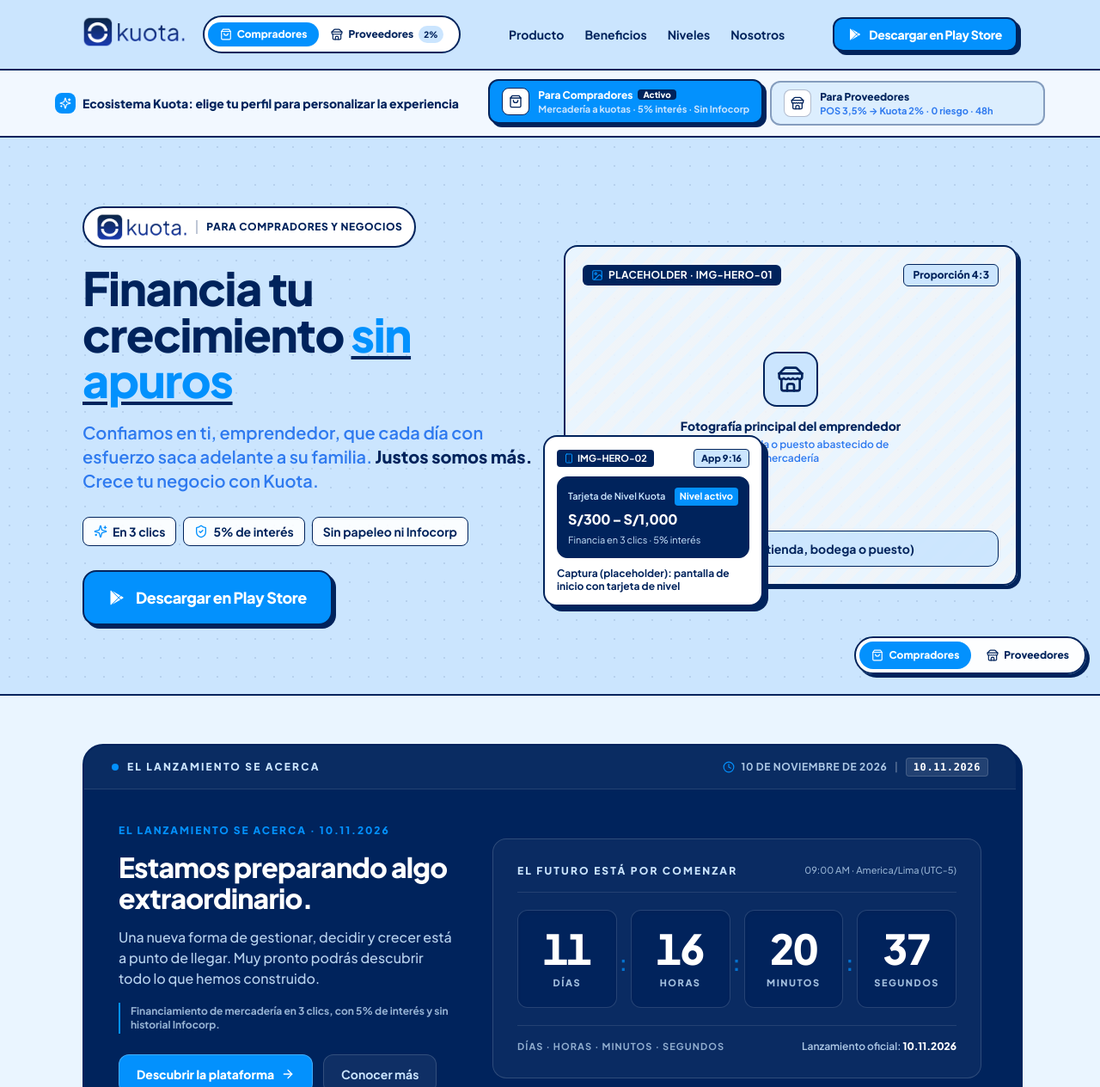
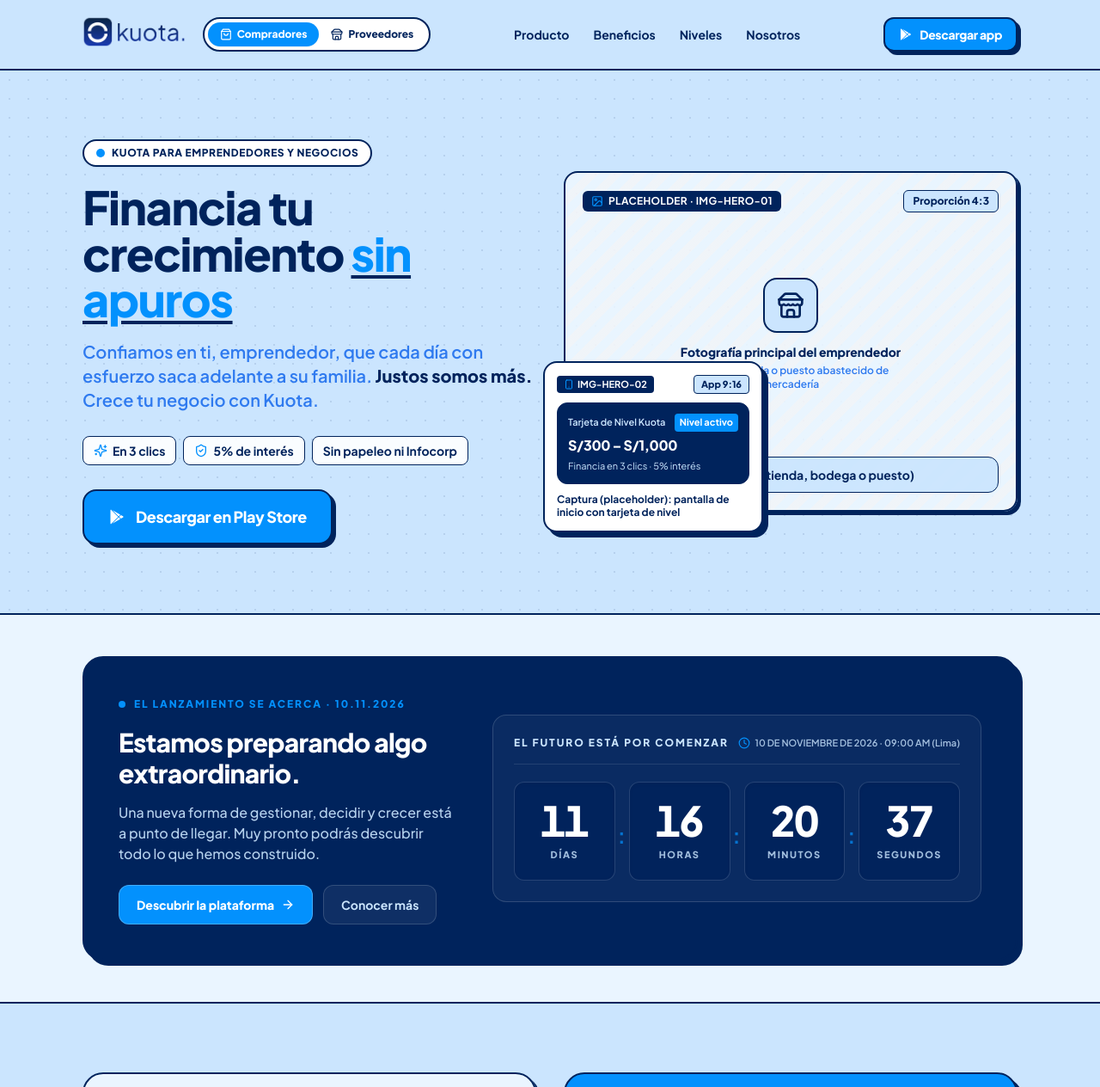
Before and after one commit to Juzakito/kuota-app, a React (Vite) app in the folder landing/: page / in a window 1280 px wide. Shown: the top 1264 px of the page at 86% size. Built offline with nearby package versions, Linux system fonts and the light colour scheme.

Commit message:
refactor(landing): eliminate duplicate mode switchers, duplicate hero logo, and redundant countdown labels

```diff
--- a/landing/src/App.tsx
+++ b/landing/src/App.tsx
@@ -1,10 +1,6 @@
 import React, { useEffect, useRef, useState } from 'react';
 import { UnifiedNavbar, AudienceMode } from './components/UnifiedNavbar';
-import {
-  EcosystemRibbon,
-  CrossAudienceBanner,
-  FloatingAudienceSwitch,
-} from './components/EcosystemBanner';
+import { CrossAudienceBanner } from './components/EcosystemBanner';
 import { LaunchCountdownSection } from './components/LaunchCountdownSection';
 
 // Secciones Compradores (B2C / Emprendedores)
@@ -105,13 +101,10 @@
       id="inicio"
       className="min-h-screen flex flex-col bg-kuota-palesky text-kuota-crayola font-sans"
     >
-      {/* 1. Navbar unificada con selector de perfil Compradores / Proveedores */}
+      {/* 1. Navbar unificada con selector único de perfil Compradores / Proveedores */}
       <UnifiedNavbar mode={mode} onModeChange={handleModeChange} />
 
-      {/* 2. Cinta interactiva del Ecosistema Kuota 360° */}
-      <EcosystemRibbon mode={mode} onModeChange={handleModeChange} />
-
-      {/* 3. Contenido principal según el perfil activo */}
+      {/* 2. Contenido principal según el perfil activo */}
       <main key={mode} className="flex-1 animate-fadeIn">
         {mode === 'compradores' ? (
           <>
@@ -142,9 +135,6 @@
           </>
         )}
       </main>
-
-      {/* 4. Selector flotante rápido en esquina inferior derecha */}
-      <FloatingAudienceSwitch mode={mode} onModeChange={handleModeChange} />
     </div>
   );
 };
--- a/landing/src/components/HeroSection.tsx
+++ b/landing/src/components/HeroSection.tsx
@@ -1,6 +1,5 @@
 import React from 'react';
 import { ShieldCheck, Sparkles, Store, Smartphone } from 'lucide-react';
-import { KuotaLogo } from './KuotaLogo';
 import { PlayStoreButton } from './PlayStoreButton';
 import { ImagePlaceholder } from './ImagePlaceholder';
 
@@ -25,11 +24,10 @@
         <div className="grid grid-cols-1 lg:grid-cols-12 gap-10 lg:gap-8 items-center">
           {/* Columna de Copy y CTA */}
           <div className="lg:col-span-6 flex flex-col items-start text-left">
-            <div className="inline-flex items-center gap-2.5 px-3.5 py-1.5 rounded-full bg-white border-2 border-kuota-deepnavy shadow-sm mb-5">
-              <KuotaLogo size="sm" />
-              <span className="h-4 w-[2px] bg-kuota-deepnavy/25" aria-hidden="true" />
+            <div className="inline-flex items-center gap-2 px-3.5 py-1.5 rounded-full bg-white border-2 border-kuota-deepnavy shadow-sm mb-5">
+              <span className="w-2.5 h-2.5 rounded-full bg-kuota-dodger" aria-hidden="true" />
               <span className="text-xs font-extrabold text-kuota-deepnavy uppercase tracking-wider">
-                Para compradores y negocios
+                Kuota para Emprendedores y Negocios
               </span>
             </div>
 
--- a/landing/src/components/LaunchCountdownSection.tsx
+++ b/landing/src/components/LaunchCountdownSection.tsx
@@ -13,10 +13,6 @@
   mode?: AudienceMode;
 }
 
-/**
- * Permite simular estados específicos mediante `?countdown_sim=near_zero|launch_day|live`
- * para validación técnica sin alterar la fecha oficial de producción (`10.11.2026`).
- */
 function resolveEffectiveTargetIso(): {
   targetIso: string;
   launchDayEndIso: string;
@@ -32,21 +28,18 @@
   const sim = params.get('countdown_sim');
 
   if (sim === 'near_zero') {
-    // Simula que faltan 5 segundos para el lanzamiento
     const target = new Date(Date.now() + 5000).toISOString();
     const end = new Date(Date.now() + 3600 * 1000).toISOString();
     return { targetIso: target, launchDayEndIso: end };
   }
 
   if (sim === 'launch_day') {
-    // Simula el día exacto del lanzamiento (contador en 00:00:00:00)
     const target = new Date(Date.now() - 1000).toISOString();
     const end = new Date(Date.now() + 3600 * 1000).toISOString();
     return { targetIso: target, launchDayEndIso: end };
   }
 
   if (sim === 'live') {
-    // Simula fecha posterior al día del lanzamiento ("YA ESTAMOS EN VIVO")
     const target = new Date(Date.now() - 86400 * 2000).toISOString();
     const end = new Date(Date.now() - 86400 * 1000).toISOString();
     return { targetIso: target, launchDayEndIso: end };
@@ -93,7 +86,6 @@
 
   const isSupplier = mode === 'proveedores';
 
-  // Rutas y anclas reales existentes en el proyecto
   const primaryHref =
     snapshot.phase === 'live'
       ? isSupplier
@@ -133,45 +125,26 @@
     <section
       id="lanzamiento-oficial"
       aria-labelledby="launch-countdown-heading"
-      className="w-full py-10 sm:py-14 border-b-2 border-kuota-deepnavy bg-white/60"
+      className="w-full py-10 sm:py-12 border-b-2 border-kuota-deepnavy bg-white/60"
     >
       <div className="max-w-6xl mx-auto px-4 sm:px-6 lg:px-8">
-        <div className="rounded-3xl bg-kuota-deepnavy text-white border-2 border-kuota-deepnavy shadow-navy-hard-lg overflow-hidden">
-          {/* Barra técnica superior */}
-          <div className="px-5 sm:px-8 py-3.5 bg-white/[0.04] border-b border-white/10 flex flex-wrap items-center justify-between gap-3">
+        <div className="rounded-3xl bg-kuota-deepnavy text-white border-2 border-kuota-deepnavy shadow-navy-hard-lg p-6 sm:p-8 lg:p-10">
+          <div className="grid grid-cols-1 lg:grid-cols-12 gap-8 lg:gap-10 items-center">
+            {/* Columna izquierda: Jerarquía editorial y CTAs */}
+            <div className="lg:col-span-5 space-y-4 text-left">
               <div className="inline-flex items-center gap-2.5">
                 <span className="relative flex h-2 w-2">
                   <span className="animate-ping absolute inline-flex h-full w-full rounded-full bg-kuota-dodger opacity-75" />
                   <span className="relative inline-flex rounded-full h-2 w-2 bg-kuota-dodger" />
                 </span>
-              <span className="text-[11px] sm:text-xs font-extrabold tracking-[0.18em] uppercase text-kuota-palesky">
-                {snapshot.phase === 'upcoming' && LAUNCH_CONFIG.copy.eyebrow}
-                {snapshot.phase === 'launch_day' && LAUNCH_CONFIG.copy.launchDayStatus}
-                {snapshot.phase === 'live' && LAUNCH_CONFIG.copy.postLaunchStatus}
+                <span className="text-xs font-extrabold tracking-[0.16em] uppercase text-kuota-dodger">
+                  {LAUNCH_CONFIG.copy.eyebrow} · {LAUNCH_CONFIG.dateCode}
                 </span>
               </div>
 
-            <div className="inline-flex items-center gap-2 text-[11px] sm:text-xs font-bold tracking-wider uppercase text-kuota-palesky/85">
-              <Clock className="w-3.5 h-3.5 text-kuota-dodger shrink-0" aria-hidden="true" />
-              <span>{LAUNCH_CONFIG.dateDisplayLong}</span>
-              <span className="text-white/30">|</span>
-              <span className="font-mono font-extrabold text-white bg-white/10 px-2 py-0.5 rounded border border-white/15">
-                {LAUNCH_CONFIG.dateCode}
-              </span>
-            </div>
-          </div>
-
-          {/* Cuerpo principal */}
-          <div className="p-6 sm:p-8 lg:p-10 grid grid-cols-1 lg:grid-cols-12 gap-8 lg:gap-10 items-center">
-            {/* Columna izquierda: Jerarquía editorial y CTAs */}
-            <div className="lg:col-span-5 space-y-4 text-left">
-              <p className="text-xs font-extrabold tracking-[0.16em] uppercase text-kuota-dodger">
-                {LAUNCH_CONFIG.copy.eyebrow} · {LAUNCH_CONFIG.dateCode}
-              </p>
-
               <h2
                 id="launch-countdown-heading"
-                className="text-2xl sm:text-3xl lg:text-[32px] font-extrabold tracking-tight text-white leading-[1.15]"
+                className="text-2xl sm:text-3xl font-extrabold tracking-tight text-white leading-[1.15]"
               >
                 {LAUNCH_CONFIG.copy.title}
               </h2>
@@ -180,13 +153,6 @@
                 {LAUNCH_CONFIG.copy.description}
               </p>
 
-              <p className="text-xs font-bold text-kuota-palesky/75 border-l-2 border-kuota-dodger pl-3 py-0.5">
-                {isSupplier
-                  ? 'Pagos con tarjeta al 2% de comisión y ventas en kuotas con 0 riesgo de impago.'
-                  : 'Financiamiento de mercadería en 3 clics, con 5% de interés y sin historial Infocorp.'}
-              </p>
-
-              {/* CTAs */}
               <div className="pt-2 flex flex-col sm:flex-row items-stretch sm:items-center gap-3">
                 <a
                   href={primaryHref}
@@ -215,22 +181,20 @@
 
             {/* Columna derecha: Consola de cuenta regresiva en tiempo real */}
             <div className="lg:col-span-7">
-              <div className="rounded-2xl bg-white/[0.04] border border-white/15 p-5 sm:p-7">
-                {/* Cabecera del reloj */}
+              <div className="rounded-2xl bg-white/[0.04] border border-white/15 p-5 sm:p-6">
                 <div className="flex flex-wrap items-center justify-between gap-2 pb-4 mb-5 border-b border-white/10">
-                  <span className="text-[11px] sm:text-xs font-extrabold tracking-[0.18em] uppercase text-kuota-palesky">
+                  <span className="text-[11px] sm:text-xs font-extrabold tracking-[0.16em] uppercase text-kuota-palesky">
                     {snapshot.phase === 'upcoming' && LAUNCH_CONFIG.copy.counterHeader}
                     {snapshot.phase === 'launch_day' && LAUNCH_CONFIG.copy.launchDayStatus}
                     {snapshot.phase === 'live' && LAUNCH_CONFIG.copy.postLaunchStatus}
                   </span>
-                  <span className="text-[11px] font-medium text-kuota-palesky/70">
-                    {LAUNCH_CONFIG.timeDisplayLima}
+                  <span className="inline-flex items-center gap-1.5 text-[11px] font-semibold text-kuota-palesky/80">
+                    <Clock className="w-3.5 h-3.5 text-kuota-dodger shrink-0" aria-hidden="true" />
+                    <span>{LAUNCH_CONFIG.dateDisplayLong} · 09:00 AM (Lima)</span>
                   </span>
                 </div>
 
-                {/* ESTADO 1 y ESTADO 2: Matriz de 4 unidades de tiempo */}
                 {snapshot.phase !== 'live' ? (
-                  <>
                   <div
                     role="timer"
                     aria-live="polite"
@@ -240,7 +204,7 @@
                   >
                     {timeUnits.map((unit, index) => (
                       <div key={unit.key} className="relative flex items-center">
-                          <div className="w-full rounded-xl bg-kuota-deepnavy/90 border border-white/15 px-2 py-3.5 sm:px-4 sm:py-5 text-center shadow-inner">
+                        <div className="w-full rounded-xl bg-kuota-deepnavy/90 border border-white/15 px-2 py-4 sm:px-4 sm:py-5 text-center shadow-inner">
                           <div className="overflow-hidden">
                             <span
                               key={`${unit.key}-${unit.value}`}
@@ -254,7 +218,6 @@
                           </span>
                         </div>
 
-                          {/* Separador sutil entre unidades */}
                         {index < timeUnits.length - 1 && (
                           <span
                             aria-hidden="true"
@@ -266,40 +229,13 @@
                       </div>
                     ))}
                   </div>
-
-                    {/* Pie de consola con leyenda o mensaje de Día de Lanzamiento */}
-                    <div className="mt-5 pt-4 border-t border-white/10 flex flex-col sm:flex-row sm:items-center sm:justify-between gap-2 text-xs">
-                      <span className="font-bold tracking-widest uppercase text-kuota-palesky/70 text-[10px] sm:text-[11px]">
-                        DÍAS · HORAS · MINUTOS · SEGUNDOS
-                      </span>
-
-                      {snapshot.phase === 'launch_day' ? (
-                        <span className="inline-flex items-center gap-2 px-3 py-1 rounded-md bg-kuota-dodger text-white font-extrabold text-xs tracking-wide uppercase">
-                          {LAUNCH_CONFIG.copy.launchDayStatus}
-                        </span>
                 ) : (
-                        <span className="font-semibold text-kuota-palesky/85">
-                          Lanzamiento oficial:{' '}
-                          <strong className="text-white font-extrabold">
-                            {LAUNCH_CONFIG.dateCode}
-                          </strong>
-                        </span>
-                      )}
-                    </div>
-                  </>
-                ) : (
-                  /* ESTADO 3 — DESPUÉS DEL LANZAMIENTO ("YA ESTAMOS EN VIVO") */
-                  <div className="py-6 sm:py-8 px-4 rounded-xl bg-kuota-deepnavy/90 border border-kuota-dodger/40 text-center space-y-3">
+                  <div className="py-6 px-4 rounded-xl bg-kuota-deepnavy/90 border border-kuota-dodger/40 text-center space-y-2.5">
                     <span className="inline-block px-3 py-1 rounded-md bg-kuota-dodger/20 border border-kuota-dodger text-kuota-dodger text-xs font-extrabold tracking-[0.18em] uppercase">
                       {LAUNCH_CONFIG.copy.postLaunchStatus}
                     </span>
                     <p className="text-lg sm:text-xl font-extrabold text-white">
                       La plataforma Kuota ya se encuentra disponible en todo el Perú.
-                    </p>
-                    <p className="text-xs sm:text-sm text-kuota-palesky/85 max-w-md mx-auto">
-                      {isSupplier
-                        ? 'Agenda tu activación comercial para cobrar con 2% de comisión y habilitar aKuotas! en tu negocio.'
-                        : 'Descarga la aplicación oficial en Google Play Store y solicita tu línea de capital en 3 clics.'}
                     </p>
                   </div>
                 )}
--- a/landing/src/components/UnifiedNavbar.tsx
+++ b/landing/src/components/UnifiedNavbar.tsx
@@ -41,7 +41,7 @@
   return (
     <header className="sticky top-0 z-50 w-full bg-kuota-palesky/90 backdrop-blur-md border-b-2 border-kuota-deepnavy">
       <div className="max-w-6xl mx-auto px-4 sm:px-6 lg:px-8 h-16 sm:h-20 flex items-center justify-between gap-3">
-        {/* Logo oficial Kuota + Selector de Perfil */}
+        {/* Izquierda: Logo oficial Kuota + Selector único de Perfil */}
         <div className="flex items-center gap-3 sm:gap-5">
           <a
             href="#inicio"
@@ -51,24 +51,24 @@
             <KuotaLogo size="md" />
           </a>
 
-          {/* Pill Switcher Compradores / Proveedores (Desktop & Tablet) */}
+          {/* Pill Switcher único Compradores / Proveedores */}
           <div
             role="tablist"
             aria-label="Seleccionar perfil de usuario"
-            className="hidden sm:inline-flex items-center p-1 rounded-full bg-white border-2 border-kuota-deepnavy shadow-sm"
+            className="inline-flex items-center p-1 rounded-full bg-white border-2 border-kuota-deepnavy shadow-sm"
           >
             <button
               type="button"
               role="tab"
               aria-selected={mode === 'compradores'}
               onClick={() => onModeChange('compradores', 'navbar_pill')}
-              className={`inline-flex items-center gap-1.5 px-3.5 py-1.5 rounded-full text-xs font-extrabold transition-all ${
+              className={`inline-flex items-center gap-1.5 px-2.5 sm:px-3.5 py-1.5 rounded-full text-[11px] sm:text-xs font-extrabold transition-all ${
                 mode === 'compradores'
                   ? 'bg-kuota-dodger text-white shadow-sm'
                   : 'text-kuota-deepnavy hover:bg-kuota-palesky/60'
               }`}
             >
-              <ShoppingBag className="w-3.5 h-3.5" aria-hidden="true" />
+              <ShoppingBag className="w-3.5 h-3.5 shrink-0" aria-hidden="true" />
               <span>Compradores</span>
             </button>
             <button
@@ -76,31 +76,22 @@
               role="tab"
               aria-selected={mode === 'proveedores'}
               onClick={() => onModeChange('proveedores', 'navbar_pill')}
-              className={`inline-flex items-center gap-1.5 px-3.5 py-1.5 rounded-full text-xs font-extrabold transition-all ${
+              className={`inline-flex items-center gap-1.5 px-2.5 sm:px-3.5 py-1.5 rounded-full text-[11px] sm:text-xs font-extrabold transition-all ${
                 mode === 'proveedores'
                   ? 'bg-kuota-deepnavy text-white shadow-sm'
                   : 'text-kuota-deepnavy hover:bg-kuota-palesky/60'
               }`}
             >
-              <Store className="w-3.5 h-3.5" aria-hidden="true" />
+              <Store className="w-3.5 h-3.5 shrink-0" aria-hidden="true" />
               <span>Proveedores</span>
-              <span
-                className={`text-[10px] px-1.5 py-0.5 rounded-full font-extrabold ${
-                  mode === 'proveedores'
-                    ? 'bg-kuota-dodger text-white'
-                    : 'bg-kuota-palesky text-kuota-deepnavy'
-                }`}
-              >
-                2%
-              </span>
             </button>
           </div>
         </div>
 
-        {/* Navegación Desktop */}
+        {/* Centro: Navegación Desktop */}
         <nav
           aria-label="Navegación principal"
-          className="hidden lg:flex items-center gap-6"
+          className="hidden md:flex items-center gap-5 lg:gap-7"
         >
           {navLinks.map((link) => (
             <a
@@ -114,48 +105,32 @@
           ))}
         </nav>
 
-        {/* CTA contextual Desktop + Switcher compacto móvil */}
+        {/* Derecha: CTA contextual en Desktop o botón hamburguesa en Móvil */}
         <div className="flex items-center gap-2">
           <div className="hidden md:block">
             {mode === 'compradores' ? (
-              <PlayStoreButton section="navbar" size="sm" />
+              <PlayStoreButton
+                section="navbar"
+                label="Descargar app"
+                size="sm"
+              />
             ) : (
-              <ScheduleCallButton section="navbar" size="sm" />
+              <ScheduleCallButton
+                section="navbar"
+                label="Agenda una call"
+                size="sm"
+              />
             )}
           </div>
 
-          {/* Botón rápido de cambio de modo en móvil */}
-          <button
-            type="button"
-            onClick={() =>
-              onModeChange(
-                mode === 'compradores' ? 'proveedores' : 'compradores',
-                'mobile_header_chip'
-              )
-            }
-            className="sm:hidden inline-flex items-center gap-1 px-2.5 py-1.5 rounded-full bg-white border-2 border-kuota-deepnavy text-[11px] font-extrabold text-kuota-deepnavy shadow-sm"
-          >
-            {mode === 'compradores' ? (
-              <>
-                <Store className="w-3.5 h-3.5 text-kuota-dodger" aria-hidden="true" />
-                <span>Soy Proveedor</span>
-              </>
-            ) : (
-              <>
-                <ShoppingBag className="w-3.5 h-3.5 text-kuota-dodger" aria-hidden="true" />
-                <span>Soy Comprador</span>
-              </>
-            )}
-          </button>
-
-          {/* Botón hamburguesa móvil */}
+          {/* Botón hamburguesa solo en móvil (< md) */}
           <button
             type="button"
             onClick={() => setMobileMenuOpen((prev) => !prev)}
             aria-expanded={mobileMenuOpen}
             aria-controls="mobile-nav-menu"
             aria-label={mobileMenuOpen ? 'Cerrar menú de navegación' : 'Abrir menú de navegación'}
-            className="lg:hidden inline-flex items-center justify-center p-2 rounded-xl border-2 border-kuota-deepnavy bg-white text-kuota-deepnavy hover:bg-kuota-palesky transition-colors"
+            className="md:hidden inline-flex items-center justify-center p-2 rounded-xl border-2 border-kuota-deepnavy bg-white text-kuota-deepnavy hover:bg-kuota-palesky transition-colors"
           >
             {mobileMenuOpen ? <X className="w-6 h-6" /> : <Menu className="w-6 h-6" />}
           </button>
@@ -167,42 +142,8 @@
         <nav
           id="mobile-nav-menu"
           aria-label="Navegación móvil"
-          className="lg:hidden bg-white border-b-2 border-kuota-deepnavy px-4 pt-3 pb-5 space-y-3 shadow-lg"
+          className="md:hidden bg-white border-b-2 border-kuota-deepnavy px-4 pt-3 pb-5 space-y-3 shadow-lg"
         >
-          {/* Selector de modo en menú móvil */}
-          <div className="grid grid-cols-2 gap-2 p-1 rounded-2xl bg-kuota-palesky/60 border-2 border-kuota-deepnavy">
-            <button
-              type="button"
-              onClick={() => {
-                onModeChange('compradores', 'mobile_menu');
-                setMobileMenuOpen(false);
-              }}
-              className={`flex items-center justify-center gap-1.5 py-2.5 px-3 rounded-xl text-xs font-extrabold transition-all ${
-                mode === 'compradores'
-                  ? 'bg-kuota-dodger text-white shadow-sm'
-                  : 'text-kuota-deepnavy'
-              }`}
-            >
-              <ShoppingBag className="w-4 h-4" />
-              <span>Compradores</span>
-            </button>
-            <button
-              type="button"
-              onClick={() => {
-                onModeChange('proveedores', 'mobile_menu');
-                setMobileMenuOpen(false);
-              }}
-              className={`flex items-center justify-center gap-1.5 py-2.5 px-3 rounded-xl text-xs font-extrabold transition-all ${
-                mode === 'proveedores'
-                  ? 'bg-kuota-deepnavy text-white shadow-sm'
-                  : 'text-kuota-deepnavy'
-              }`}
-            >
-              <Store className="w-4 h-4" />
-              <span>Proveedores (2%)</span>
-            </button>
-          </div>
-
           <div className="flex flex-col space-y-1">
             {navLinks.map((link) => (
               <a
```
Also changed, not shown: 1 other file (tests, documents, lock files or other folders). Lines whose indentation alone changed are shown as unchanged.
